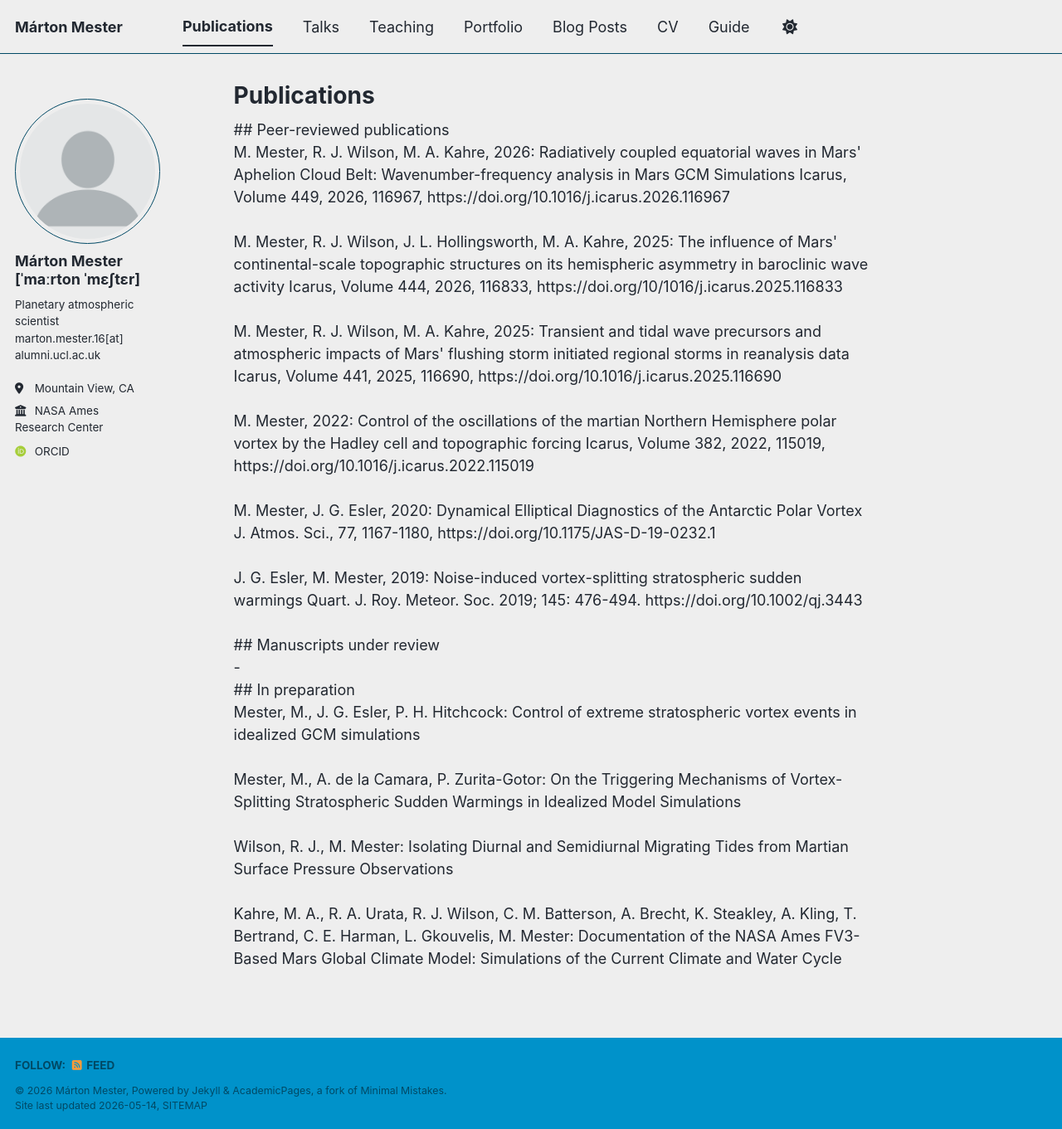
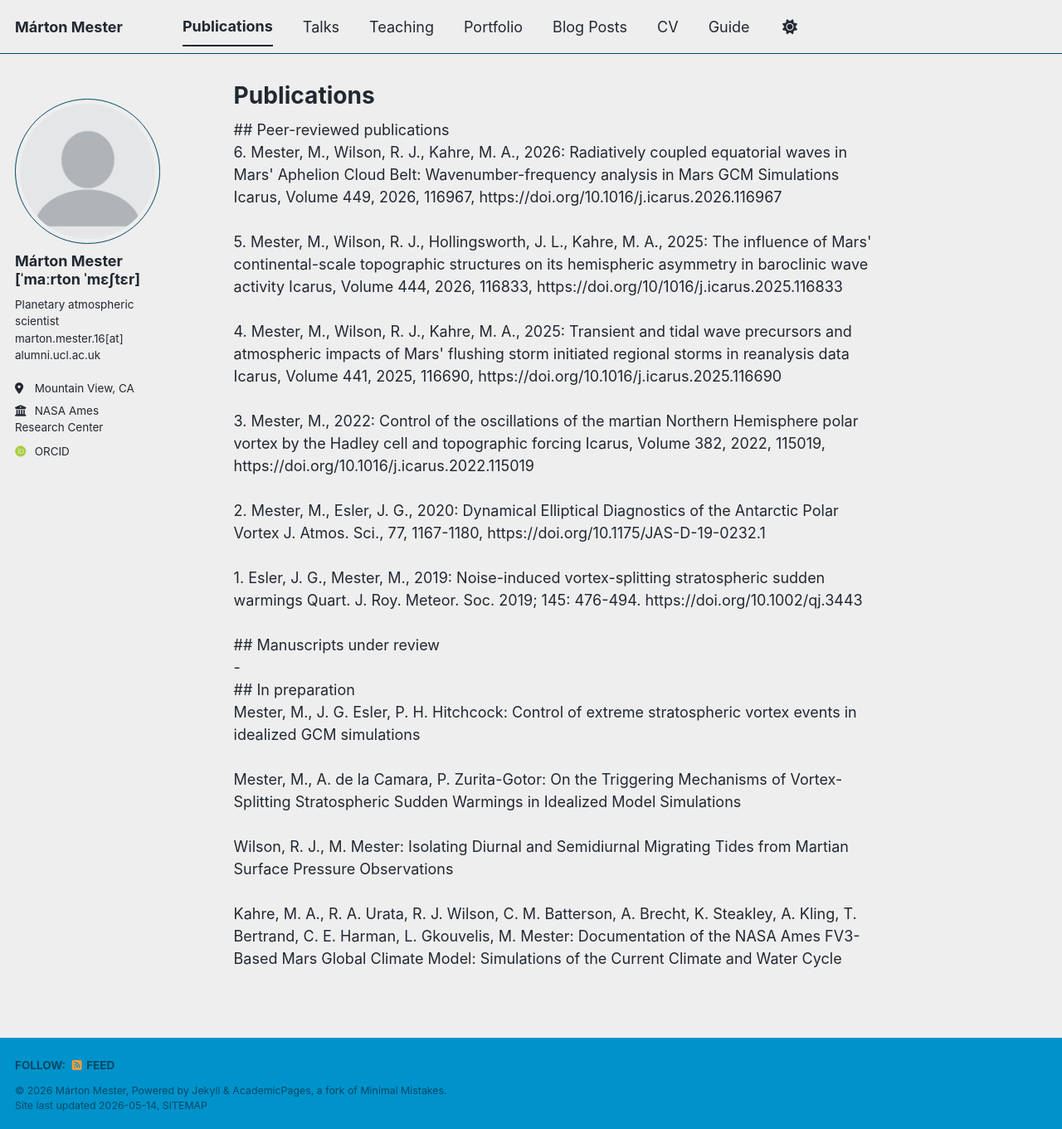
Before and after one commit to thengc6369/thengc6369.github.io, a Jekyll site: the page built from _pages/publications.html, in a window 1280 px wide and 1361 px high. Shown: the whole window at 83% size. Built offline with Jekyll 4.4.1, drawn with Linux system fonts in a browser that asks for light colours; some web fonts are replaced; a script bundle is joined from its source files by our own code; library files that are not in the unit come from our copies.

Commit message:
Update publications.html

```diff
--- a/_pages/publications.html
+++ b/_pages/publications.html
@@ -6,25 +6,28 @@ author_profile: true
 
 ## Peer-reviewed publications
 <br>
-M. Mester, R. J. Wilson, M. A. Kahre, 2026: Radiatively coupled equatorial waves in Mars' Aphelion Cloud Belt: Wavenumber-frequency analysis in Mars GCM Simulations
+6. Mester, M., Wilson, R. J., Kahre, M. A., 2026: Radiatively coupled equatorial waves in Mars' Aphelion Cloud Belt: Wavenumber-frequency analysis in Mars GCM Simulations
 Icarus, Volume 449, 2026, 116967, https://doi.org/10.1016/j.icarus.2026.116967 <br>
 <br>
-M. Mester, R. J. Wilson, J. L. Hollingsworth, M. A. Kahre, 2025: The influence of Mars' continental-scale topographic structures on its hemispheric asymmetry in baroclinic wave activity
+
+5. Mester, M., Wilson, R. J., Hollingsworth, J. L., Kahre, M. A., 2025: The influence of Mars' continental-scale topographic structures on its hemispheric asymmetry in baroclinic wave activity
 Icarus, Volume 444, 2026, 116833, https://doi.org/10/1016/j.icarus.2025.116833 <br>
 <br>
-M. Mester, R. J. Wilson, M. A. Kahre, 2025: Transient and tidal wave precursors and atmospheric impacts of Mars' flushing storm initiated regional storms in reanalysis data
+
+4. Mester, M., Wilson, R. J., Kahre, M. A., 2025: Transient and tidal wave precursors and atmospheric impacts of Mars' flushing storm initiated regional storms in reanalysis data
 Icarus, Volume 441, 2025, 116690, https://doi.org/10.1016/j.icarus.2025.116690 <br>
 <br>
-M. Mester, 2022: Control of the oscillations of the martian Northern Hemisphere polar vortex by the Hadley cell and topographic forcing
+
+3. Mester, M., 2022: Control of the oscillations of the martian Northern Hemisphere polar vortex by the Hadley cell and topographic forcing
 Icarus, Volume 382, 2022, 115019, https://doi.org/10.1016/j.icarus.2022.115019 <br>
 <br>
-M. Mester, J. G. Esler, 2020: Dynamical Elliptical Diagnostics of the Antarctic Polar Vortex
+
+2. Mester, M., Esler, J. G., 2020: Dynamical Elliptical Diagnostics of the Antarctic Polar Vortex
 J. Atmos. Sci., 77, 1167-1180, https://doi.org/10.1175/JAS-D-19-0232.1<br>
 <br>
 
-J. G. Esler, M. Mester, 2019: Noise-induced vortex-splitting stratospheric sudden warmings
+1. Esler, J. G., Mester, M., 2019: Noise-induced vortex-splitting stratospheric sudden warmings
 Quart. J. Roy. Meteor. Soc. 2019; 145: 476-494. https://doi.org/10.1002/qj.3443 <br>
-
 <br>
 
 ## Manuscripts under review
```
